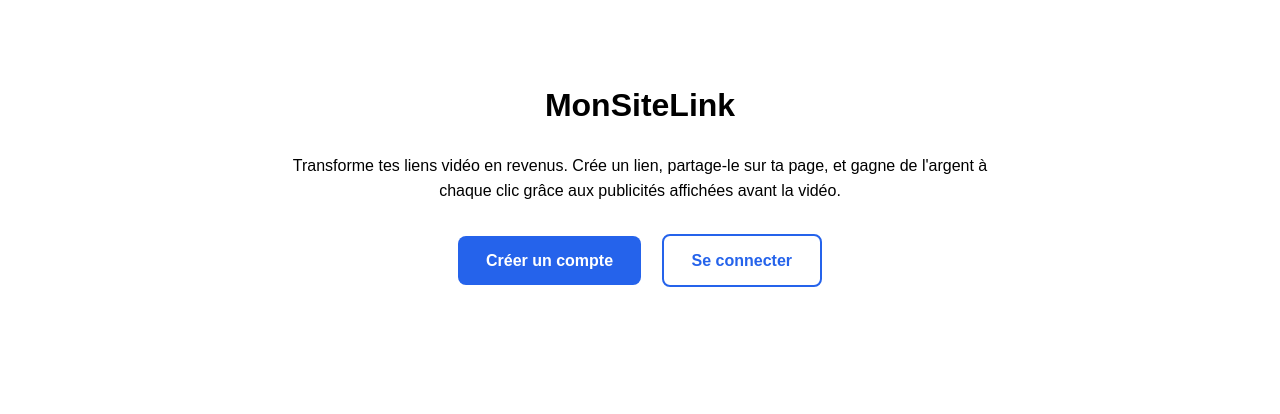
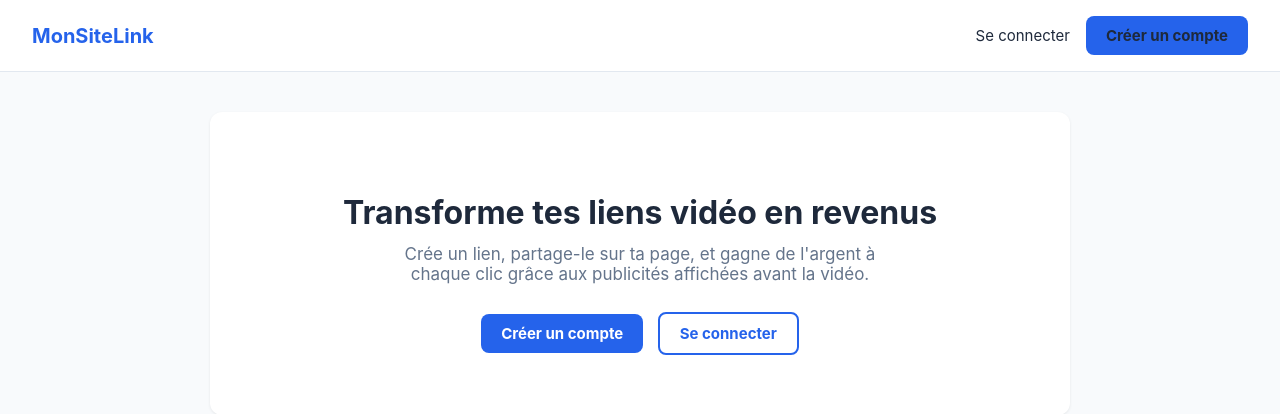
Before and after one commit to adamasavadogoel12-coder/linkcash, a Django app: page / in a window 1280 px wide. Shown: the top 414 px of the page. Run offline with Django 5.2, Linux system fonts and the light colour scheme.

Commit message:
Update home.html

```diff
--- a/links/templates/links/home.html
+++ b/links/templates/links/home.html
@@ -1,49 +1,12 @@
-<!DOCTYPE html>
-<html lang="fr">
-<head>
-  <meta charset="UTF-8">
-  <title>MonSiteLink – Accueil</title>
-  <meta name="viewport" content="width=device-width, initial-scale=1">
-  <style>
-    body {
-      font-family: Arial, sans-serif;
-      max-width: 700px;
-      margin: 80px auto;
-      padding: 0 20px;
-      text-align: center;
-      line-height: 1.6;
-    }
-    h1 { font-size: 32px; }
-    .cta {
-      margin-top: 30px;
-    }
-    .cta a {
-      display: inline-block;
-      padding: 12px 28px;
-      margin: 0 8px;
-      border-radius: 8px;
-      text-decoration: none;
-      font-weight: bold;
-    }
-    .signup { background: #2563eb; color: white; }
-    .login { border: 2px solid #2563eb; color: #2563eb; }
-  </style>
-</head>
-<body>
-  <h1>MonSiteLink</h1>
-
-  {% if user.is_authenticated %}
-    <p>Bonjour {{ user.username }}</p>
-    <div class="cta">
-      <a href="{% url 'dashboard' %}" class="signup">Dashboard</a>
-      <a href="{% url 'create_link' %}" class="login">Créer un lien</a>
-    </div>
-  {% else %}
-    <p>Transforme tes liens vidéo en revenus. Crée un lien, partage-le sur ta page, et gagne de l'argent à chaque clic grâce aux publicités affichées avant la vidéo.</p>
-    <div class="cta">
-      <a href="{% url 'signup' %}" class="signup">Créer un compte</a>
-      <a href="{% url 'login' %}" class="login">Se connecter</a>
-    </div>
-  {% endif %}
-</body>
-</html>
+{% extends 'links/base.html' %}
+{% block title %}MonSiteLink – Accueil{% endblock %}
+{% block content %}
+<div class="card" style="text-align:center; padding: 60px 24px;">
+  <h1 style="font-size: 32px; margin-bottom: 12px;">Transforme tes liens vidéo en revenus</h1>
+  <p style="color: var(--text-light); font-size: 17px; max-width: 500px; margin: 0 auto 28px;">
+    Crée un lien, partage-le sur ta page, et gagne de l'argent à chaque clic grâce aux publicités affichées avant la vidéo.
+  </p>
+  <a href="{% url 'signup' %}" class="btn btn-primary" style="margin-right:10px;">Créer un compte</a>
+  <a href="{% url 'login' %}" class="btn btn-outline">Se connecter</a>
+</div>
+{% endblock %}
```
